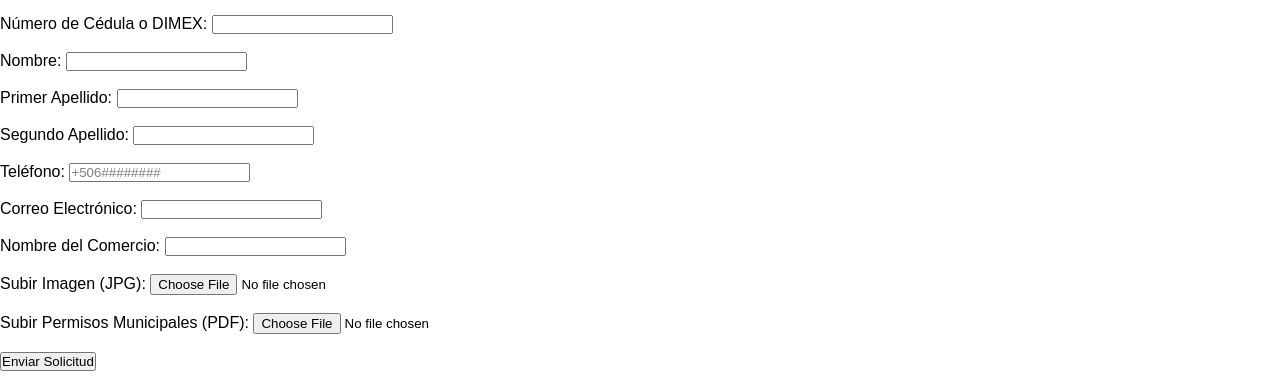
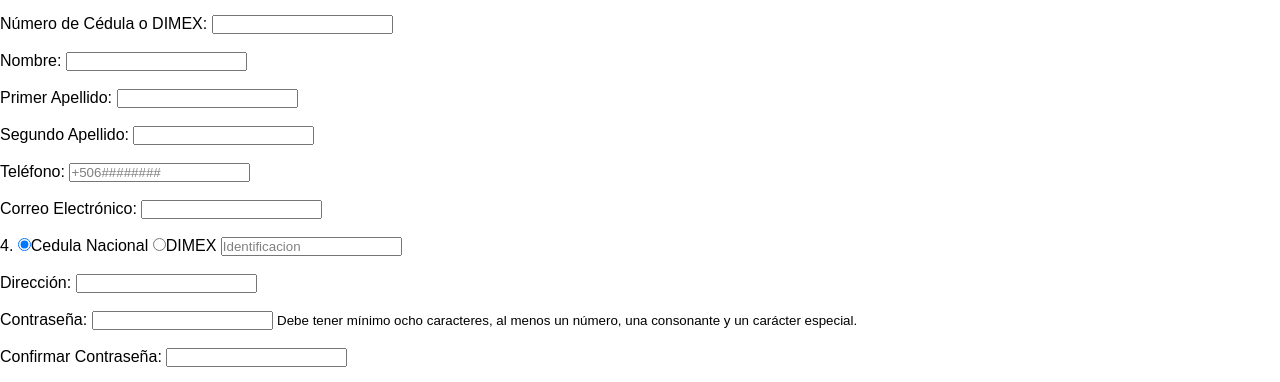
Before and after one commit to spiruto/grupo-3_ingenieria_1, a website with bundled scripts: page src/public/views/registros/vendedor.html in a window 1280 px wide. Shown: the part 88-470 px from the top of the page. Built offline with nearby package versions, Linux system fonts and the light colour scheme; files whose address does not match are found by name.

Commit message:
alineacion con diseño de grupo

```diff
--- a/src/public/views/registros/vendedor.html
+++ b/src/public/views/registros/vendedor.html
@@ -45,6 +45,30 @@
             </div>
             <br>
             <div>
+              <label for="Tipo de Cedula">4.</label>
+              <input type="radio" name="tipoCedula" value ="radio" checked required>Cedula Nacional
+              <input type="radio" name="tipoCedula" value ="radio"  required>DIMEX
+              <input type="text"  name="numeroCedula"  maxlength="12" required placeholder="Identificacion">
+            </div>
+            <br>
+            <div>
+              <label for="direccion">Dirección:</label>
+              <input type="text" id="direccion" name="direccion" required>
+          </div>
+          <br>
+          <div>
+              <label for="password">Contraseña:</label>
+              <input type="password" id="password" name="password" minlength="8" required>
+              <small>Debe tener mínimo ocho caracteres, al menos un número, una consonante y un carácter especial.</small>
+          </div>
+          <br>
+          <div>
+              <label for="confirm_password">Confirmar Contraseña:</label>
+              <input type="password" id="confirm_password" name="confirm_password" minlength="8" required>
+          </div>
+
+            <br>
+            <div>
               <label for="comercio">Nombre del Comercio:</label>
               <input type="text" id="comercio" name="comercio" required>
             </div>
```
